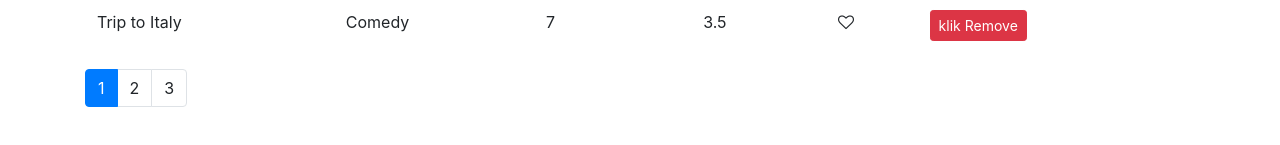
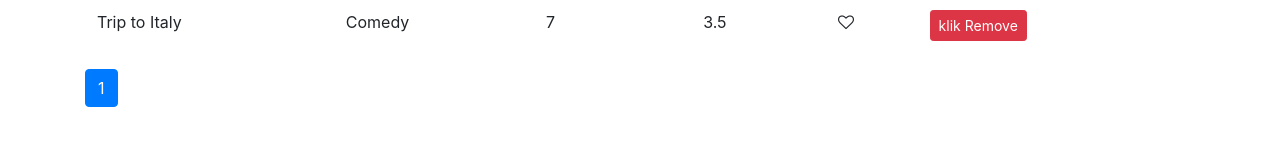
Before and after one commit to halalan/codewithmosh-vidly, a React (Create React App) app: page / in a window 1280 px wide. Shown: the part 263-408 px from the top of the page. Built offline with nearby package versions, Linux system fonts and the light colour scheme.

Commit message:
Pagination- Type Checking with PropTypes

```diff
--- a/package.json
+++ b/package.json
@@ -6,6 +6,7 @@
     "bootstrap": "^4.1.1",
     "font-awesome": "^4.7.0",
     "lodash": "^4.17.10",
+    "prop-types": "^15.6.2",
     "react": "^16.8.5",
     "react-dom": "^16.8.5",
     "react-scripts": "2.1.8"
--- a/src/components/common/pagination.jsx
+++ b/src/components/common/pagination.jsx
@@ -1,24 +1,38 @@
-import React from 'react';
-import _ from 'lodash'
+import React from "react";
+import PropTypes from "prop-types";
+import _ from "lodash";
 
-const Paginatoin = props => {
+const Pagination = props => {
+  const { itemsCount, pageSize, onPageChange, currentPage } = props;
+  console.log(currentPage);
 
-    const { itemsCount,  pageSize,currentPage ,onPageChange} = props;
-
-    const pagesCount = Math.ceil (itemsCount / pageSize);
-
-   if (pagesCount === 1) return null
-   const pages = _.range(1, pagesCount + 1)
-    return  <nav>
-        <ul className="pagination">
-        { pages.map(page => (
-       <li key={page} className={ page === currentPage ? 'page-item active' : 'page-item'}>
-        <a className="page-link" onClick={() => onPageChange(page)}
-        >{page}</a>
-        </li>
-    ))}
-            </ul>
-        </nav>;
+  const pagesCount = Math.ceil(itemsCount / pageSize);
+  // console.log(pagesCount)
+  if (pagesCount === 1) return null;
+  const pages = _.range(1, pagesCount + 1);
+  return (
+    <nav>
+      <ul className="pagination">
+        {pages.map(page => (
+          <li
+            key={page}
+            className={page === currentPage ? "page-item active" : "page-item"}
+          >
+            <a onClick={() => onPageChange(page)} className="page-link">
+              {page}
+            </a>
+          </li>
+        ))}
+      </ul>
+    </nav>
+  );
 };
 
-export default Paginatoin;
+Pagination.propTypes = {
+  itemsCount: PropTypes.number.isRequired,
+  pageSize: PropTypes.number.isRequired,
+  currentPage: PropTypes.number.isRequired,
+  onPageChange: PropTypes.func.isRequired
+};
+
+export default Pagination;
--- a/src/components/movies.jsx
+++ b/src/components/movies.jsx
@@ -74,7 +74,7 @@ if (count === 0 )
          </table>
          <Pagination
          onPageChange={this.handlePageChange}
-         itemsCount={count}
+         itemsCount="abc"
          pageSize={pageSize}
          currentPage={currentPage}
          />
```
Also changed, not shown: 1 other file (tests, documents, lock files or other folders).
